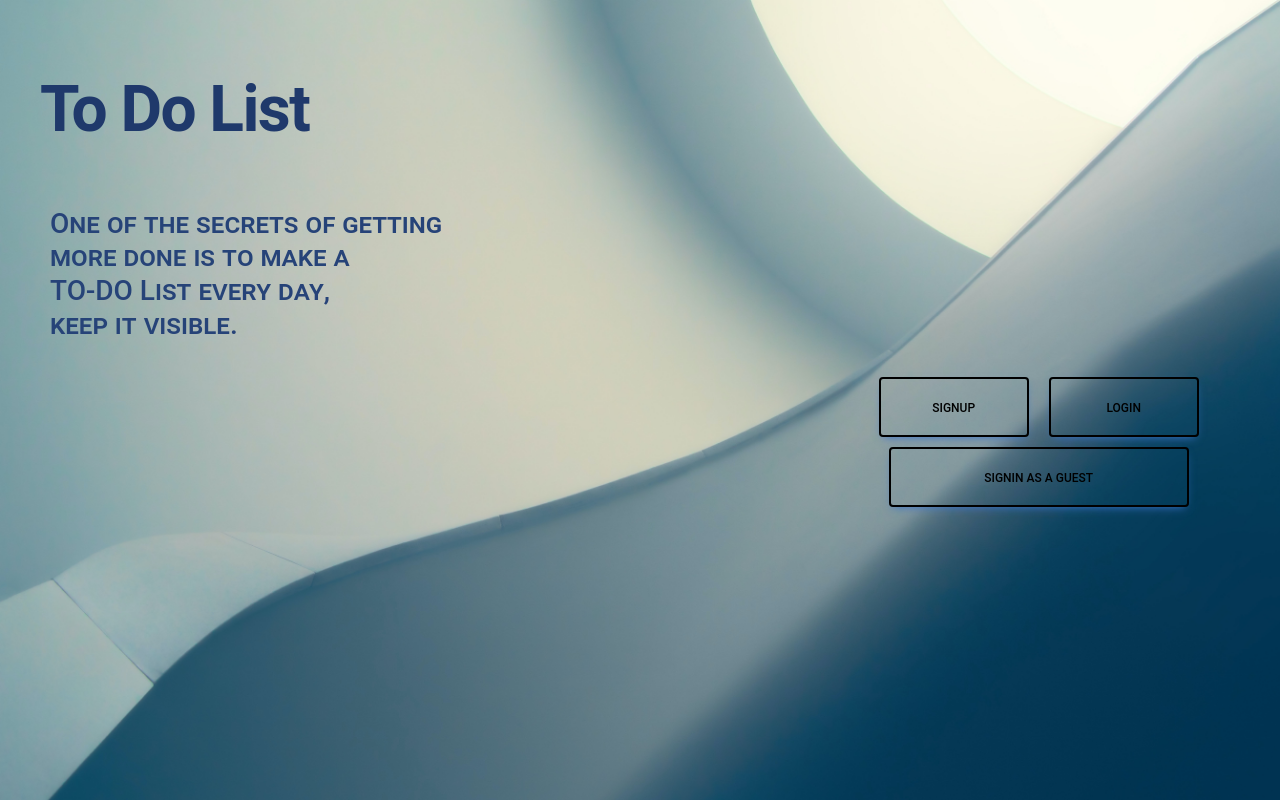
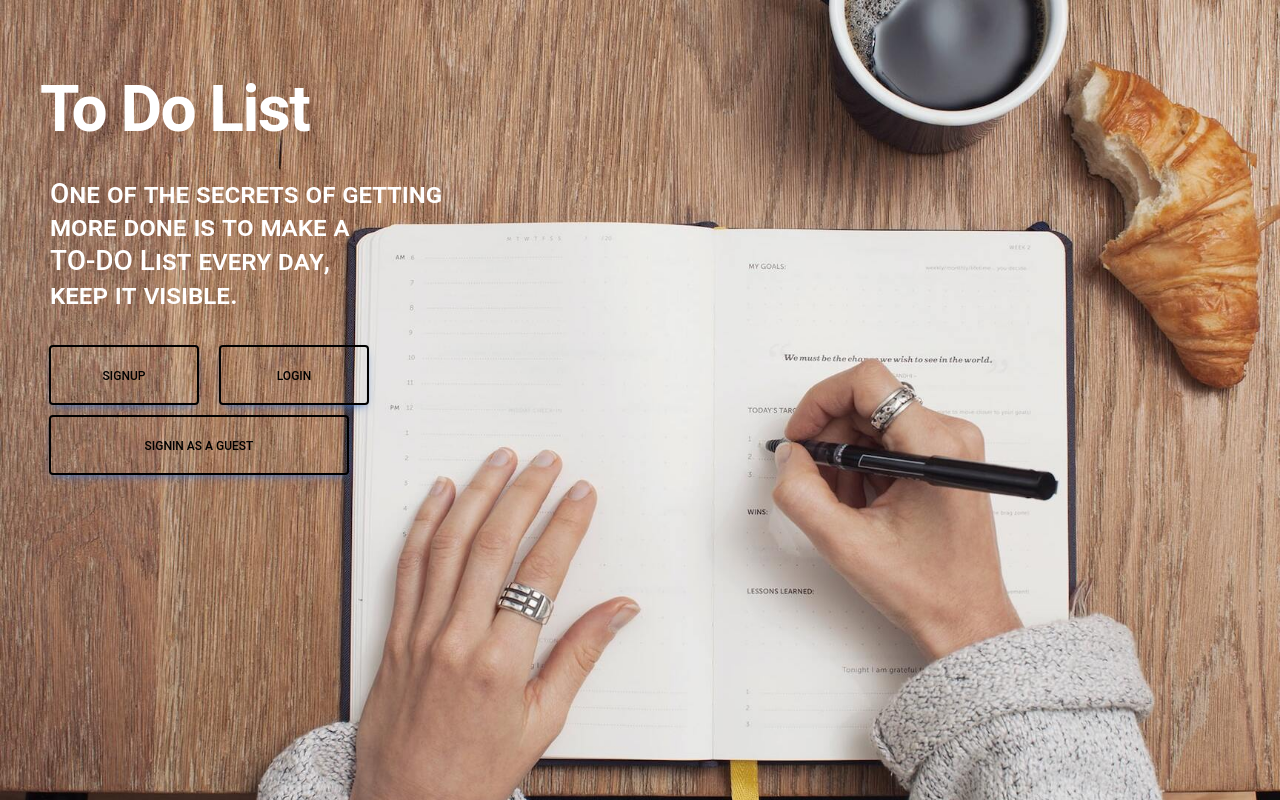
Before and after one commit to viswajithRoop/To-do-list, a React (Create React App) app in the folder frontend/: page / in a window 1280 px wide. Built offline with nearby package versions, Linux system fonts and the light colour scheme.

Commit message:
modified Home page by adding css

```diff
--- a/frontend/src/components/Home.js
+++ b/frontend/src/components/Home.js
@@ -14,7 +14,7 @@ const Home = () => {
     <MDBContainer fluid className='p-4 background-radial-gradient overflow-hidden home-maindiv'>
       <MDBRow>
         <MDBCol md='6' className='text-center text-md-start d-flex flex-column justify-content-center'>
-          <h1 className="my-5 display-3 fw-bold ls-tight px-3 home-heading" style={{ color: 'hsl(219, 55%, 27%)' }}>
+          <h1 className="my-5 display-3 fw-bold ls-tight px-3 home-heading" style={{ color: 'rgb(255, 255, 255)' }}>
             To Do List <br />
             <span style={{ color: 'hsl(218, 81%, 75%)' }}></span>
           </h1>
@@ -25,16 +25,12 @@ const Home = () => {
           </p>
         </MDBCol>
         <MDBRow>
-          <MDBCol></MDBCol>
-          <MDBCol md='4'>
             <div className='signup-login-div'>
-              <center>
                 <MDBBtn className='signup-button'><a href='/register' className='signuplink'>SignUp</a></MDBBtn>
                 <MDBBtn className='signup-button'><a href='/login' className='signuplink'>LogIn</a></MDBBtn>
+                <br/>
                 <MDBBtn className='signup-guestbutton'><a href='/guest' className='signuplink'>SignIn as a Guest</a></MDBBtn>
-              </center>
             </div>
-          </MDBCol>
         </MDBRow>
       </MDBRow>
     </MDBContainer>
--- a/frontend/src/components/home.css
+++ b/frontend/src/components/home.css
@@ -1,20 +1,21 @@
 .home-maindiv {
     height: 100vh;
-    background-image: url('../images/pexels-johannes-plenio-1103970.jpg');
+    background-image: url('../images/new.jpg');
     background-size: cover;
   }
 
   .todolist-quotes {
     font-feature-settings: "smcp";
-    font-variant: small-caps;
-    color: hsl(219, 52%, 31%);
-    margin: 10px;
+    /* font-variant: small-caps; */
+    color: rgb(255, 255, 255);
+    margin-left: 10px;
+    margin-top: -20px;
 
   }
 
-  .todolist-quotes:hover {
-    font-size: 40px;
-
+  .signup-login-div{
+    margin-left: 15px;
+    margin-top: 10px;
   }
 
   .signup-button {
@@ -43,6 +44,7 @@
     border: 2px solid black !important;
     width: 300px;
     color: #1976d2;
+    margin-left: 10px;
 
   }
   .signup-guestbutton :hover{
```
Also changed, not shown: frontend/src/images/new.jpg (added).
